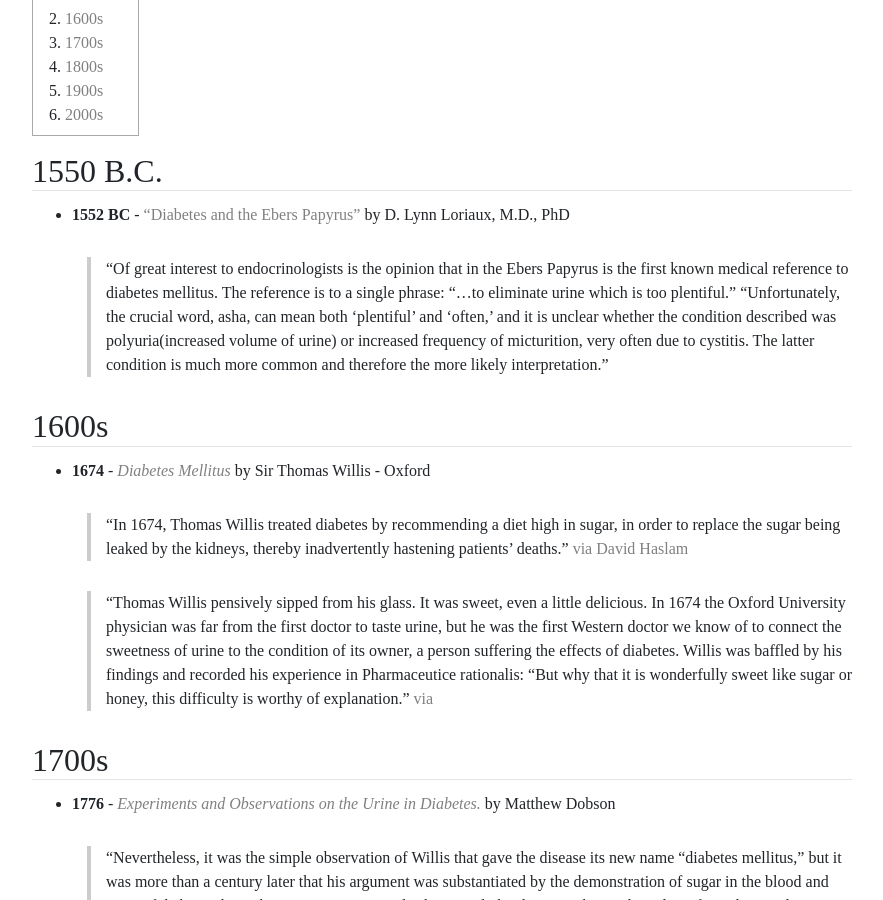
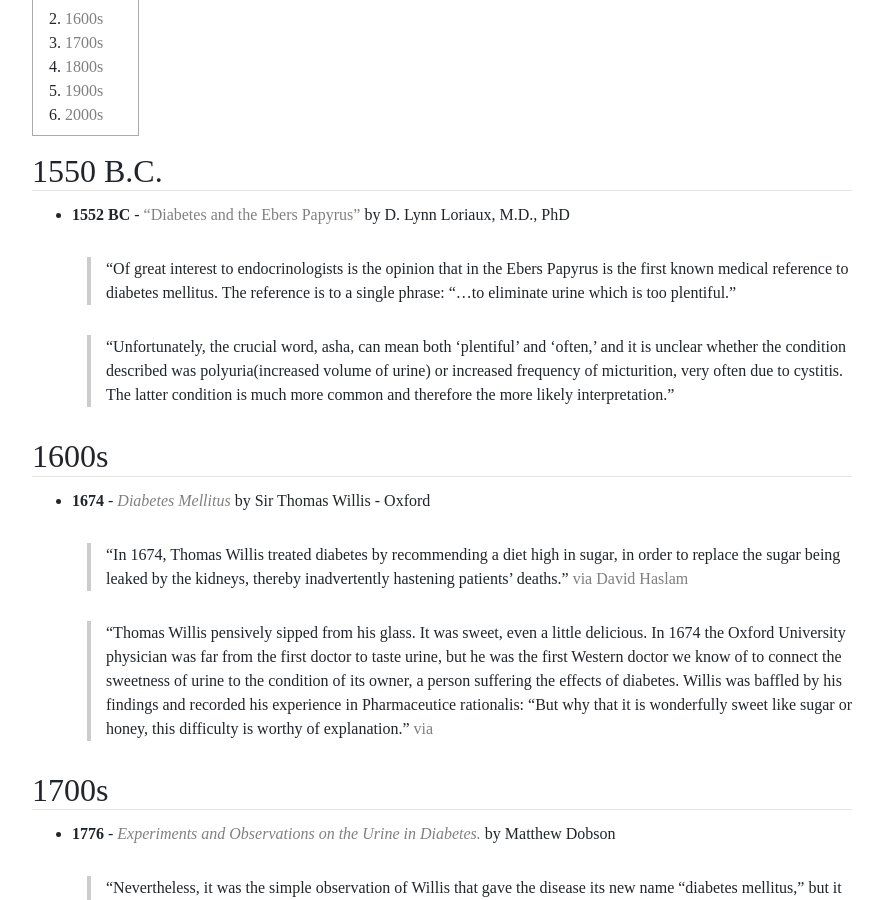
Before and after one commit to bitstein/justmeat.co, a Jekyll site: the page built from wiki/pages/history.md, in a window 1280 px wide and 900 px high, scrolled down 405 px. Shown: the whole window, without its empty margins (198-1081 px from the left). Built offline with Jekyll 4.4.1, drawn with Linux system fonts in a browser that asks for light colours; nearby versions of some CDN libraries; some web fonts are replaced; part of the change alters nothing that is shown; some of the changed text lies outside the part shown.

```diff
--- a/wiki/pages/history.md
+++ b/wiki/pages/history.md
@@ -13,14 +13,14 @@ The carnivore diet draws on the works, ideas, experiences, observations, and stu
 * **1552 BC** - ["Diabetes and the Ebers Papyrus"](https://journals.lww.com/theendocrinologist/Citation/2006/03000/Diabetes_and_The_Ebers_Papyrus__1552_B_C_.1.aspx) by D. Lynn Loriaux, M.D., PhD
 
     > "Of great interest to endocrinologists is the opinion that in the Ebers Papyrus is the first known medical reference to diabetes mellitus. The reference is to a single phrase: "...to eliminate urine which is too plentiful."
+
     >"Unfortunately, the crucial word, asha, can mean both 'plentiful' and 'often,' and it is unclear whether the condition described was polyuria(increased volume of urine) or increased frequency of micturition, very often due to cystitis. The latter condition is much more common and therefore the more likely interpretation."
 
 ## 1600s
 
 * **1674** - [_Diabetes Mellitus_](https://www.diapedia.org/introduction-to-diabetes-mellitus/1104693411/thomas-willis) by Sir Thomas Willis - Oxford
 
-    > "In 1674, Thomas Willis treated diabetes by recommending a diet high in sugar, in order to replace the sugar being leaked
-by the kidneys, thereby inadvertently hastening patients’ deaths." [via David Haslam](http://www.britishjournalofobesity.co.uk/resources/article_pdfs/2015-1-3-84.pdf)
+    > "In 1674, Thomas Willis treated diabetes by recommending a diet high in sugar, in order to replace the sugar being leaked by the kidneys, thereby inadvertently hastening patients’ deaths." [via David Haslam](http://www.britishjournalofobesity.co.uk/resources/article_pdfs/2015-1-3-84.pdf)
 
     > "Thomas Willis pensively sipped from his glass. It was sweet, even a little delicious. In 1674 the Oxford University physician was far from the first doctor to taste urine, but he was the first Western doctor we know of to connect the sweetness of urine to the condition of its owner, a person suffering the effects of diabetes. Willis was baffled by his findings and recorded his experience in Pharmaceutice rationalis: “But why that it is wonderfully sweet like sugar or honey, this difficulty is worthy of explanation.” [via](https://www.sciencehistory.org/distillations/magazine/sickening-sweet)
 
@@ -170,7 +170,7 @@ by the kidneys, thereby inadvertently hastening patients’ deaths." [via David
 
 ## 2000s
 
-* **2000** - [_Eat Fat, Get Thin!_]() by Barry Groves [Homo Carnivorus - What We Are Designed to Eat](http://highsteaks.com/homo-carnivorus-what-we-are-designed-to-eat-barry-groves/)
+* **2000** - [_Eat Fat, Get Thin!_](https://www.amazon.com/Eat-Fat-Get-Thin-weight-ebook/dp/B004WODW1O/) by Barry Groves ([Homo Carnivorus - What We Are Designed to Eat](http://highsteaks.com/homo-carnivorus-what-we-are-designed-to-eat-barry-groves/))
 
     > "Do you like the idea of bacon and eggs for breakfast? Would you enjoy a lunch of roast salmon and a satisfying dinner accompanied by wine?
 
```
